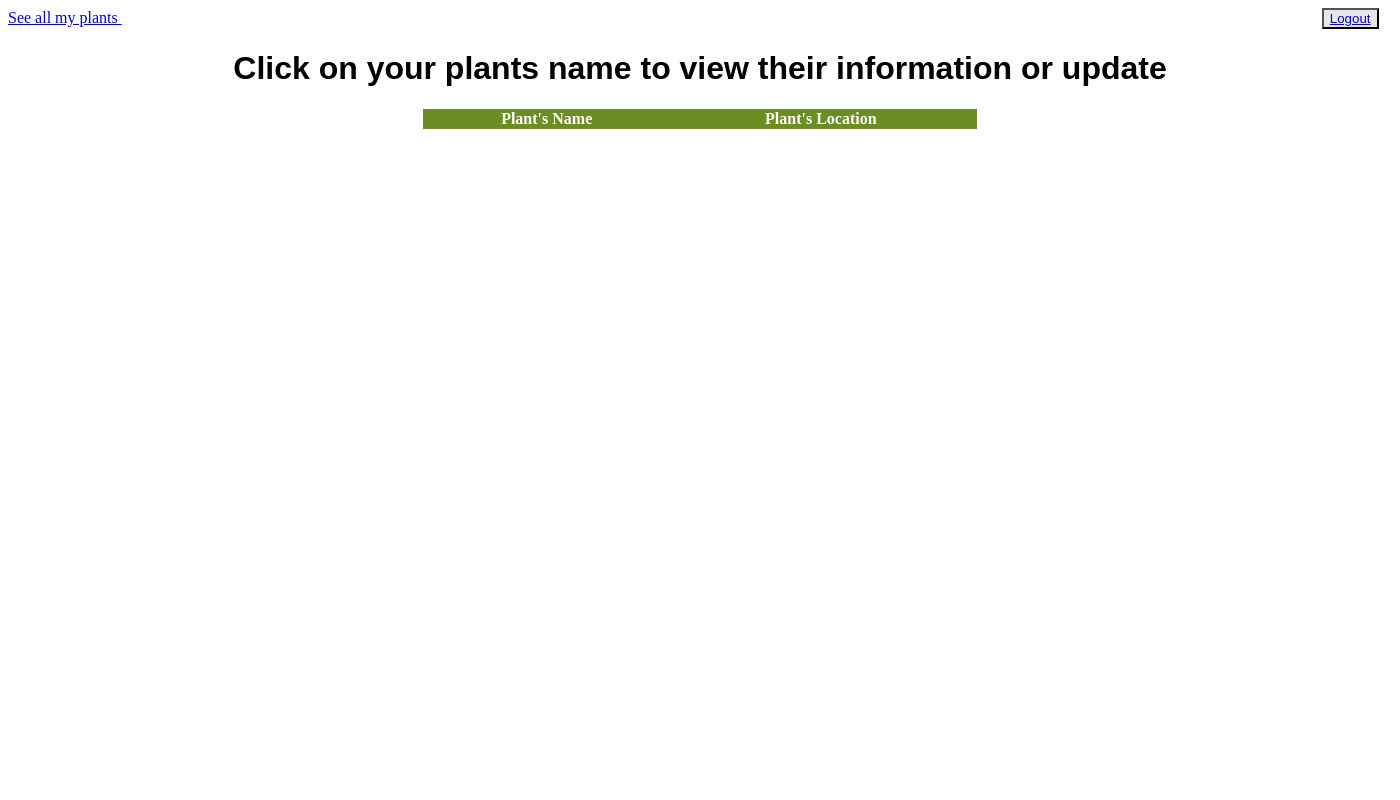
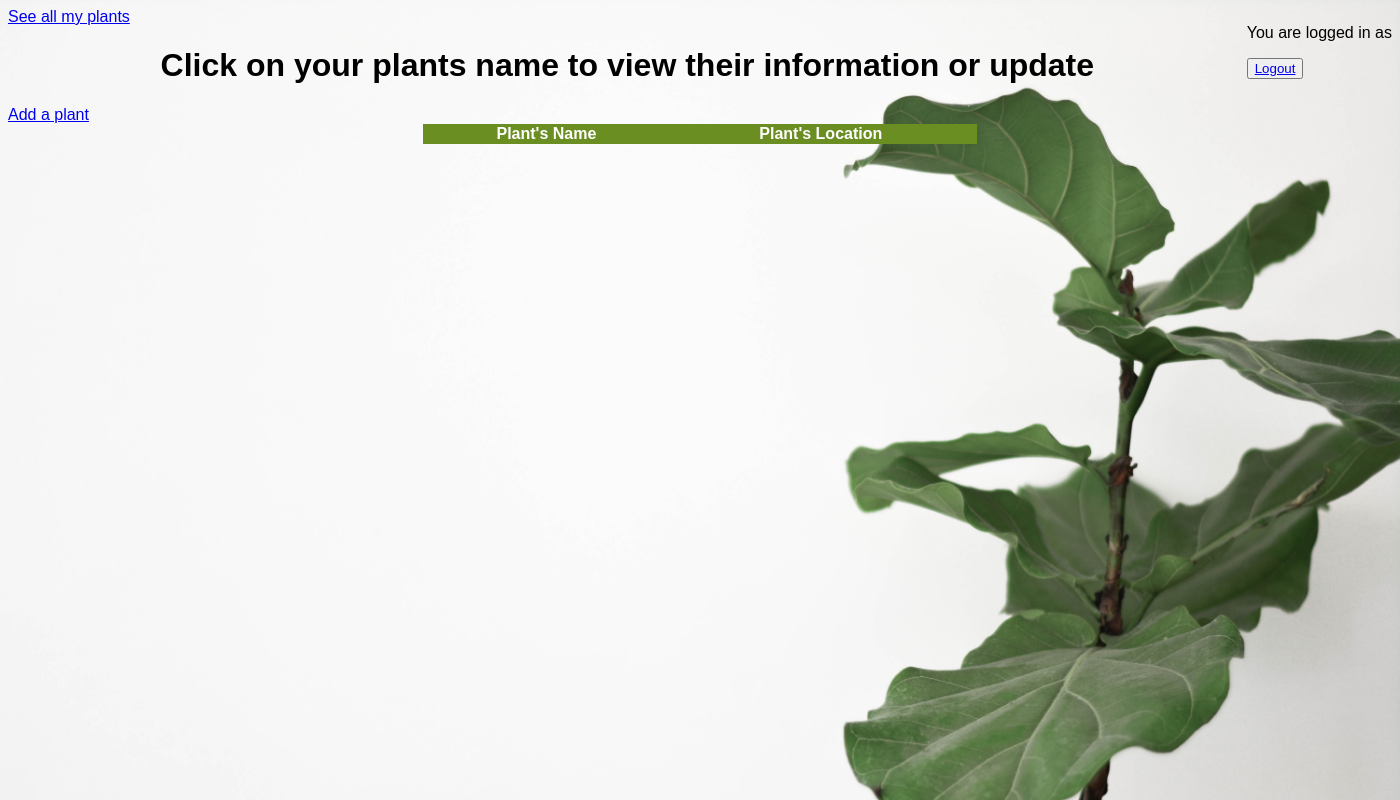
Before and after one commit to abigailnm111/Plant-Watering-Tracker, a Django app: template src/plants/templates/plants/plants_list.html in a window 1400 px wide. Run offline with Django 3.2, Linux system fonts and the light colour scheme; the template is opened without the code that fills it, so the values that code supplies are empty.

Commit message:
added css

```diff
--- a/src/plant_watering/urls.py
+++ b/src/plant_watering/urls.py
@@ -25,7 +25,7 @@
 urlpatterns = [
 	path('', TemplateView.as_view(template_name= 'index.html')),
 	path('accounts/', include('allauth.urls')),
-	path('logout/', LogoutView.as_view()),
+	path('logout/', LogoutView.as_view(template_name='base.html')),
 	path('plants/', include('plants.urls')),
     path('admin/', admin.site.urls),
     #path('', home_view, name='home')
--- /dev/null
+++ b/src/plants/static/plants/style.css
@@ -0,0 +1,39 @@
+body{
+	font-family: Lora, sans-serif;
+	background: green url("images/pexels-content-pixie-3554239.jpg");
+	background-size: cover;
+}
+table{
+	width: 40%;
+	margin-right: auto;
+	margin-left: auto;
+	border-collapse: collapse;
+
+
+}
+tr:nth-child(even) {background-color: #6B8E2350;}
+td{
+	vertical-align: middle;
+	padding: 25px 50px 25px;
+
+}
+th{
+
+	background-color: #6B8E23;
+	color: white;
+}
+
+	h1{
+		text-align:center;
+		font-family: Ubuntu, sans-serif;
+	}
+
+}
+.logout{
+	background-color: #e7e7e7;
+
+}
+
+.user{
+	float:right;
+}
--- a/src/plants/templates/base.html
+++ b/src/plants/templates/base.html
@@ -1,8 +1,8 @@
-<idoctype html>
+<!doctype html>
 <html>
 <head>
 	<title>Plant Tracking Calendar </title>
-	<style>
+	<!-- <style>
 		body{
 			font-family: Lora, serif;
 		}
@@ -33,17 +33,22 @@
 			position:relative;
 			left: 1200px;
 		}
-	</style>
+	</style> -->
 </head>
+
 <body>
 <a href='{% url "plants" %}'>See all my plants </a>
+<div class= user>
+<p> You are logged in as {{user.username}}</p>
 <button class= "button logout"><a href='{% url "account_logout" %}'>Logout </a></button>
+</div>
 {% block content %}
 {% endblock %}
 
 
 
 </body>
-
+{% load static %}
+<link rel= "stylesheet" type= "text/css" href="{% static 'plants/style.css' %}">
 
 </html>
--- a/src/plants/templates/plants/plants_list.html
+++ b/src/plants/templates/plants/plants_list.html
@@ -1,7 +1,7 @@
 {% extends "base.html" %}
 {% block content%}
 <h1> Click on your plants name to view their information or update</h1>
-
+<a href='{% url "create-plant" %}'>Add a plant</a>
 	<table>
 		<tr>
 			<th> Plant's Name</th>
--- a/src/templates/index.html
+++ b/src/templates/index.html
@@ -6,9 +6,9 @@
 
 
 {% if user.is_authenticated%}
-<p> You are logged in as {{user.username}}</p>
+<a href='{% url "create-plant" %}''>Add a plant</a>
 {% else %}
-<a href= "{% provider_login_url 'google' %}"> Login With Goog</a>
+<a href= "{% provider_login_url 'google' %}"> Login With Google</a>
 {% endif %}
 
 
```
Also changed, not shown: src/plants/templates/urls.py (deleted, +0 -15 lines), src/db.sqlite3, src/plants/static/plants/images/pexels-content-pixie-3554239.jpg (added), 6 other files.
